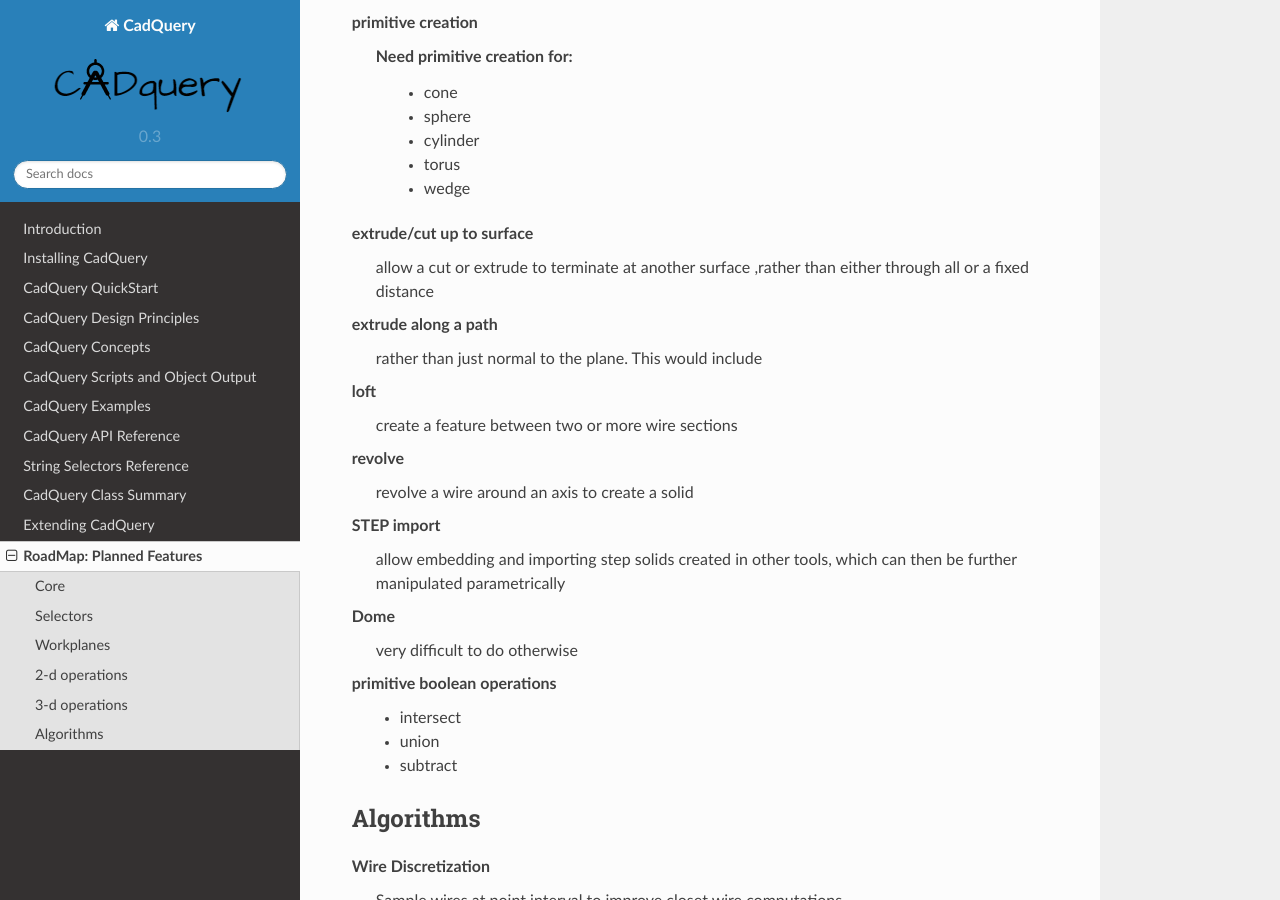
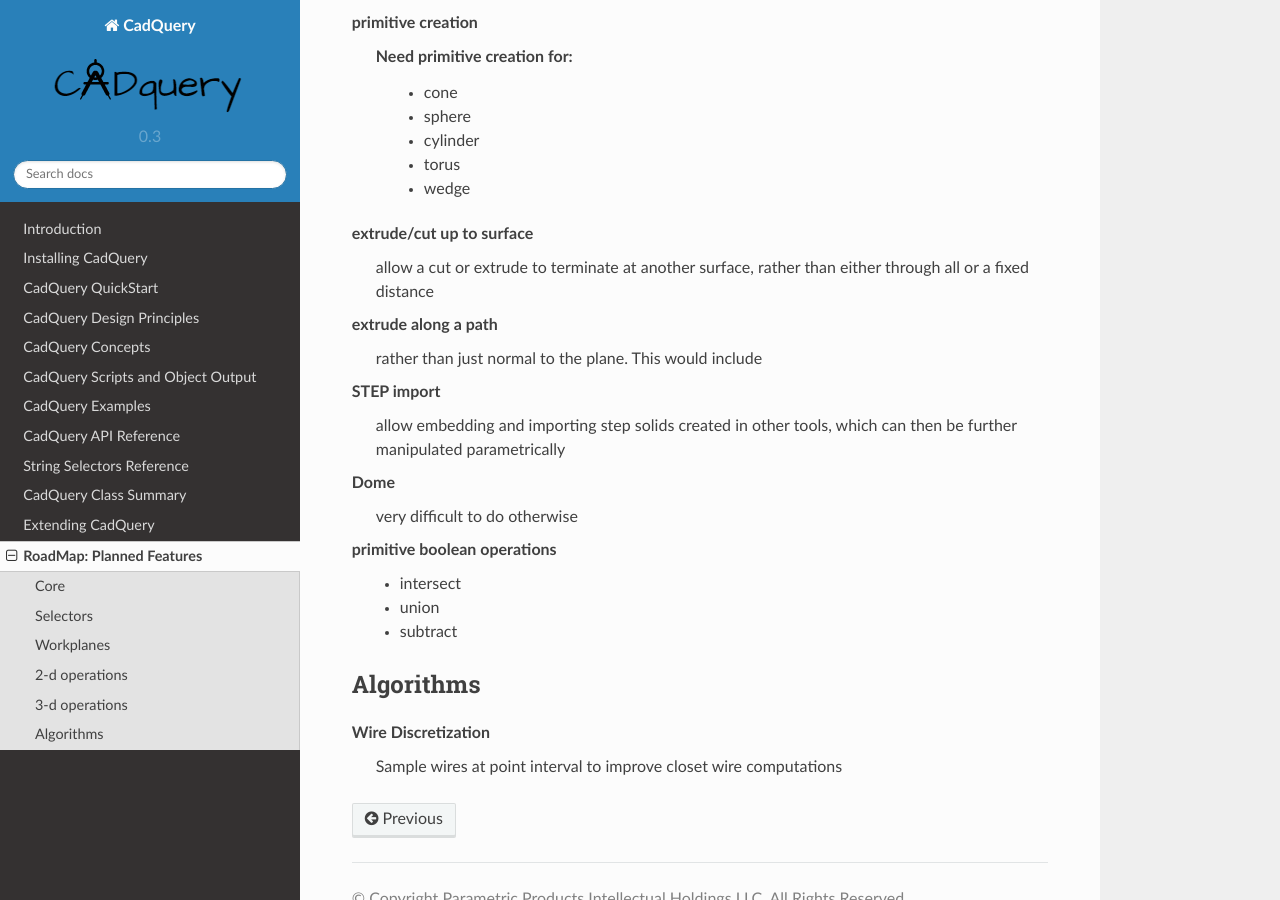
Before and after one commit to CadQuery/cadquery, a Sphinx documentation site: the page built from doc/roadmap.rst, in a window 1280 px wide and 900 px high, scrolled down 3014 px. Built offline with Sphinx 7.4.7 and the Read the Docs theme 2.0.0, drawn with Linux system fonts in a browser that asks for light colours.

Commit message:
Made a few minor edits so that I could close two of my longest standing issues.

```diff
--- a/doc/roadmap.rst
+++ b/doc/roadmap.rst
@@ -139,16 +139,10 @@ primitive creation
         * wedge
 
 extrude/cut up to surface
-    allow a cut or extrude to terminate at another surface ,rather than either through all or a fixed distance
+    allow a cut or extrude to terminate at another surface, rather than either through all or a fixed distance
 
 extrude along a path
     rather than just normal to the plane.  This would include
-
-loft
-    create a feature between two or more wire sections
-
-revolve
-    revolve a wire around an axis to create a solid
 
 STEP import
     allow embedding and importing step solids created in other tools, which
```
